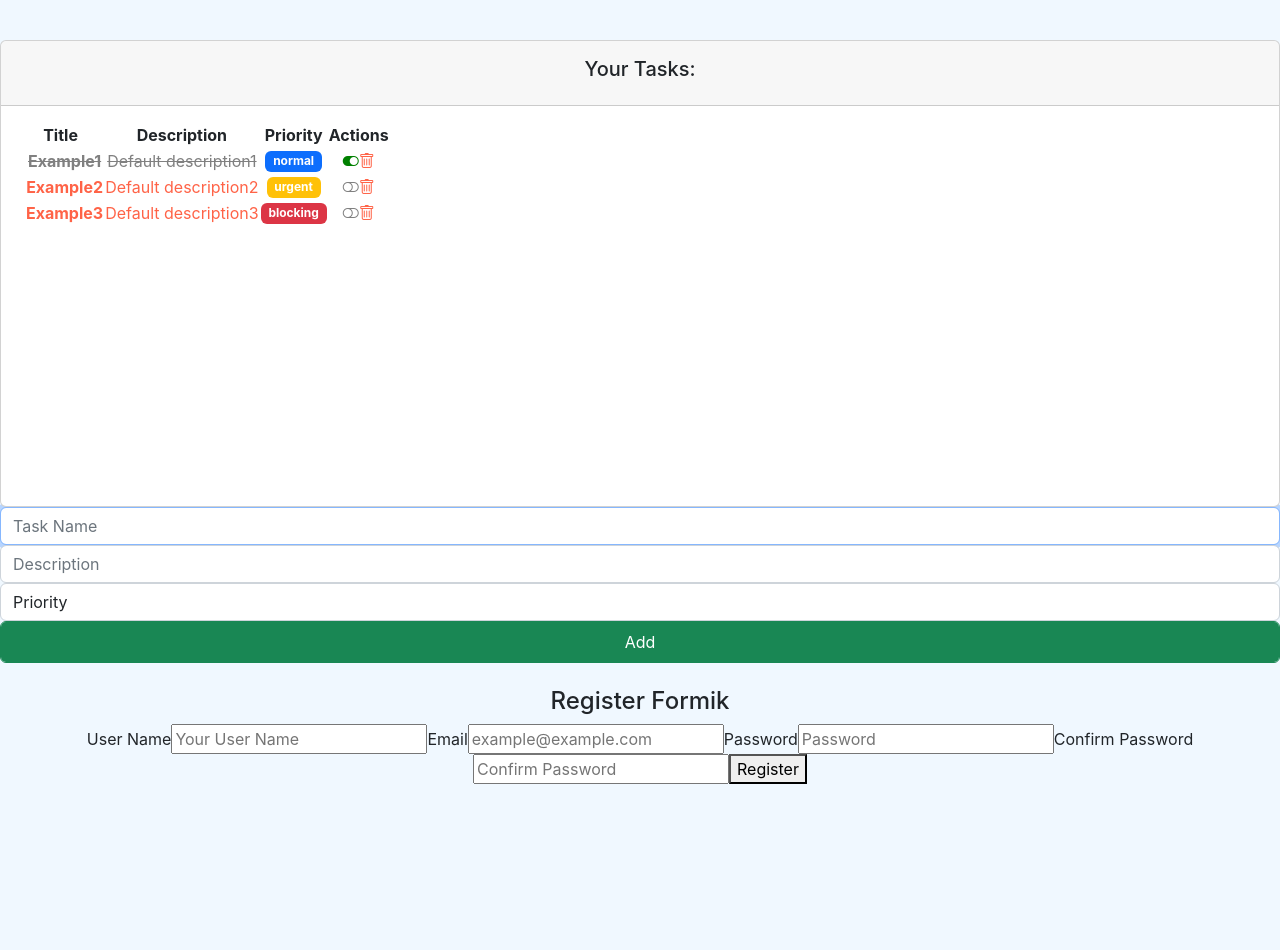
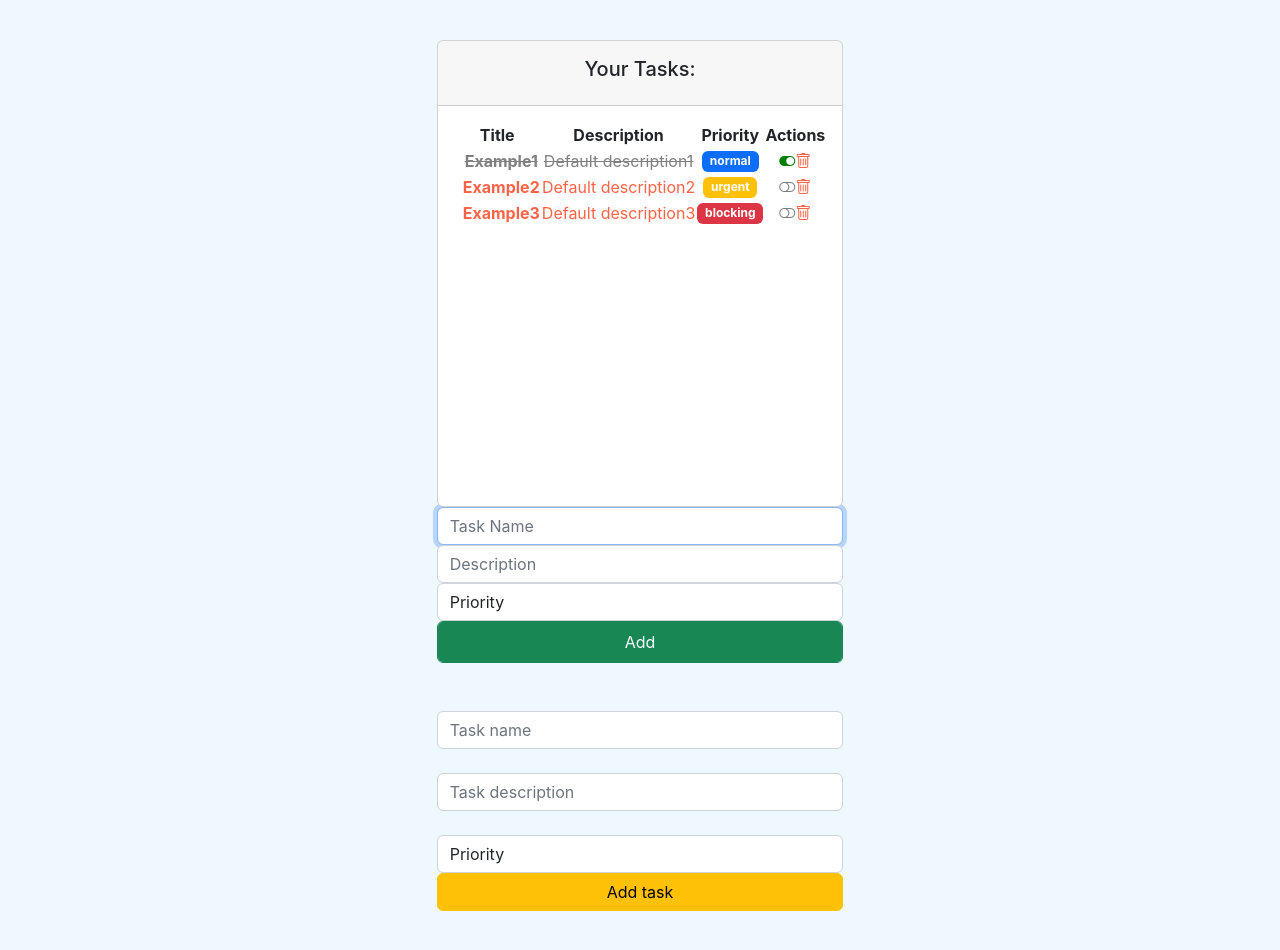
Before and after one commit to AlinaBernardez/ProyectoReact-Tareas, a React (Create React App) app: page / in a window 1280 px wide. Before the commit the page ends 824 px from the top, so only its background shows below. Built offline with nearby package versions, Linux system fonts and the light colour scheme.

Commit message:
Ejercicio temas 13, 14 y 15

```diff
--- a/src/App.js
+++ b/src/App.js
@@ -3,7 +3,7 @@ import './App.css';
 // import Father from './Components/Container/father';
 // import ComponenteContexto from './Hooks/ejemplo3';
 import TaskListComponent from './Components/Container/task_list';
-import RegisterFormik from './Components/Pure/Forms/registerFormik';
+import TaskFormik from './Components/Pure/Forms/taskFormik';
 // import GreetingStyled from './Components/Pure/greetingStyled';
 
 
@@ -12,7 +12,7 @@ function App() {
   return (
     <div className="App">
       <TaskListComponent/>
-      <RegisterFormik/>
+      <TaskFormik/>
     </div>
   );
 }
--- /dev/null
+++ b/src/Components/Pure/Forms/taskFormik.jsx
@@ -0,0 +1,96 @@
+import React, { useRef } from 'react';
+import { Levels } from '../../../Models/levels.enum';
+import { Task } from '../../../Models/task.class';
+import { Formik, Field, Form, ErrorMessage } from 'formik';
+import * as Yup from 'yup';
+
+
+const TaskFormik = ({ submit }) => {
+
+    const initialValues = {
+        name: '',
+        description: '',
+        level: Levels.NORMAL
+    }
+
+    const nameRef = useRef('');
+    const descriptionRef = useRef('');
+    const levelRef = useRef(Levels.NORMAL);
+
+    function addTask(e) {
+        e.preventDefault();
+        const newTask = new Task(
+            nameRef.current.value,
+            descriptionRef.current.value,
+            false,
+            levelRef.current.value
+        );
+        submit(newTask);
+    }
+
+    const taskSchema = Yup.object().shape(
+        {
+            name: Yup.string().required('Please, insert a task name'),
+            description: Yup.string().max(100, 'Description too long!').required('Decribe your task'),
+            level: Yup.string().oneOf([Levels.BLOCKING, Levels.NORMAL, Levels.URGENT, 'Select priority'])
+        }
+    )
+
+    return (
+        <div>
+            <Formik
+            initialValues = {initialValues}
+            validationSchema = {taskSchema}
+            onSubmit = {addTask}
+            >
+            {({ touched, errors, isSubmitting }) => (
+                <Form>
+                <div>
+                    <label htmlFor="name"></label>
+                    <Field className='form-control form-control-md' style={ {width: '100%'} }
+                        id="name"
+                        name="name"
+                        placeholder="Task name"
+                        type="text"
+                    />
+                </div>
+
+                    {
+                        errors.userName && touched.userName &&
+                        (
+                            <ErrorMessage name='userName' component='div'></ErrorMessage>
+                        )
+                    }
+                    <div>
+                        <label htmlFor="name"></label>
+                        <Field className='form-control form-control-md' style={ {width: '100%'} }
+                            id="description"
+                            name="description"
+                            placeholder="Task description"
+                            type="text"
+                    />
+                    </div>
+
+                    {
+                        errors.description && touched.description &&
+                        (
+                            <ErrorMessage name='description' component='div'></ErrorMessage>
+                        )
+                    }
+                <label htmlFor="level"></label>
+                    <select className='form-control form-control-md' style={ {width: '100%'} }>
+                        <option disabled selected>Priority</option>
+                        <option>Normal</option>
+                        <option>Urgent</option>
+                        <option>Blocking</option>
+                    </select>
+                <button style={ {width: '100%'} } className='btn btn-warning' type="submit">Add task</button>
+                </Form>
+            )}
+
+            </Formik>
+        </div>
+    );
+}
+
+export default TaskFormik;
```
